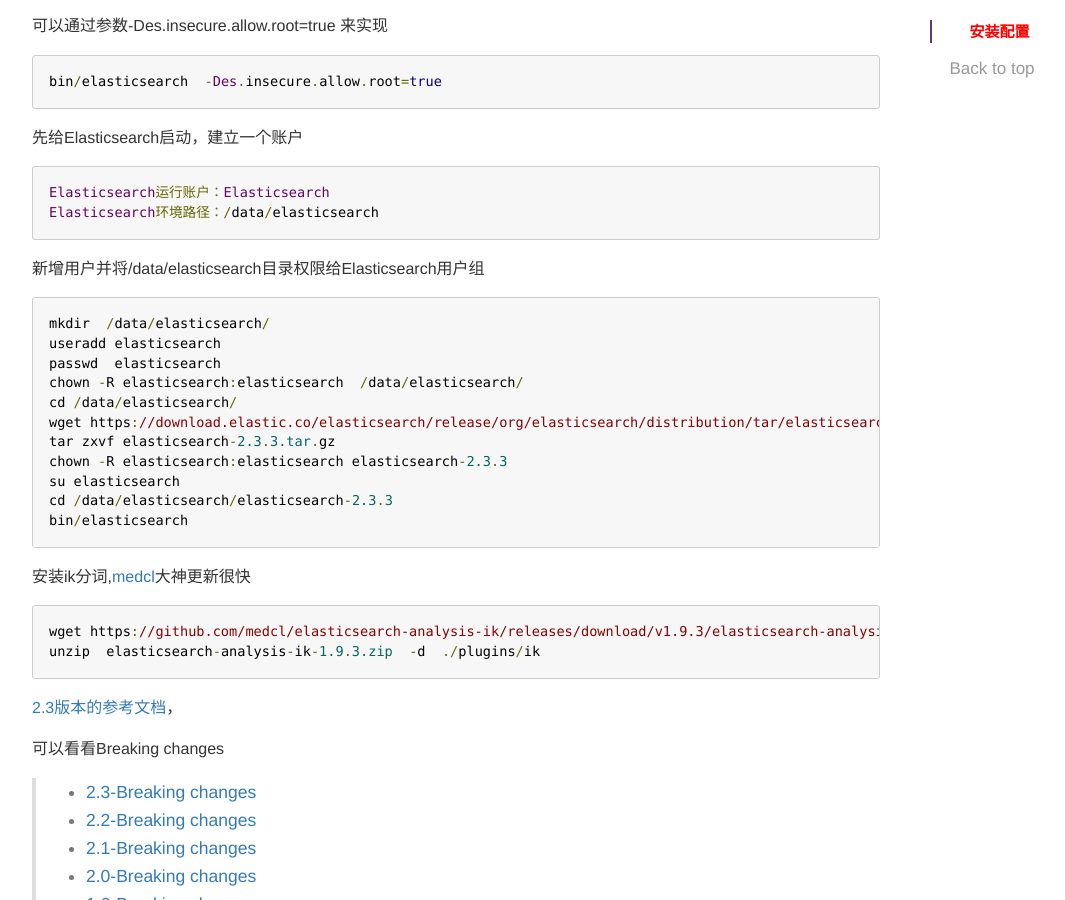
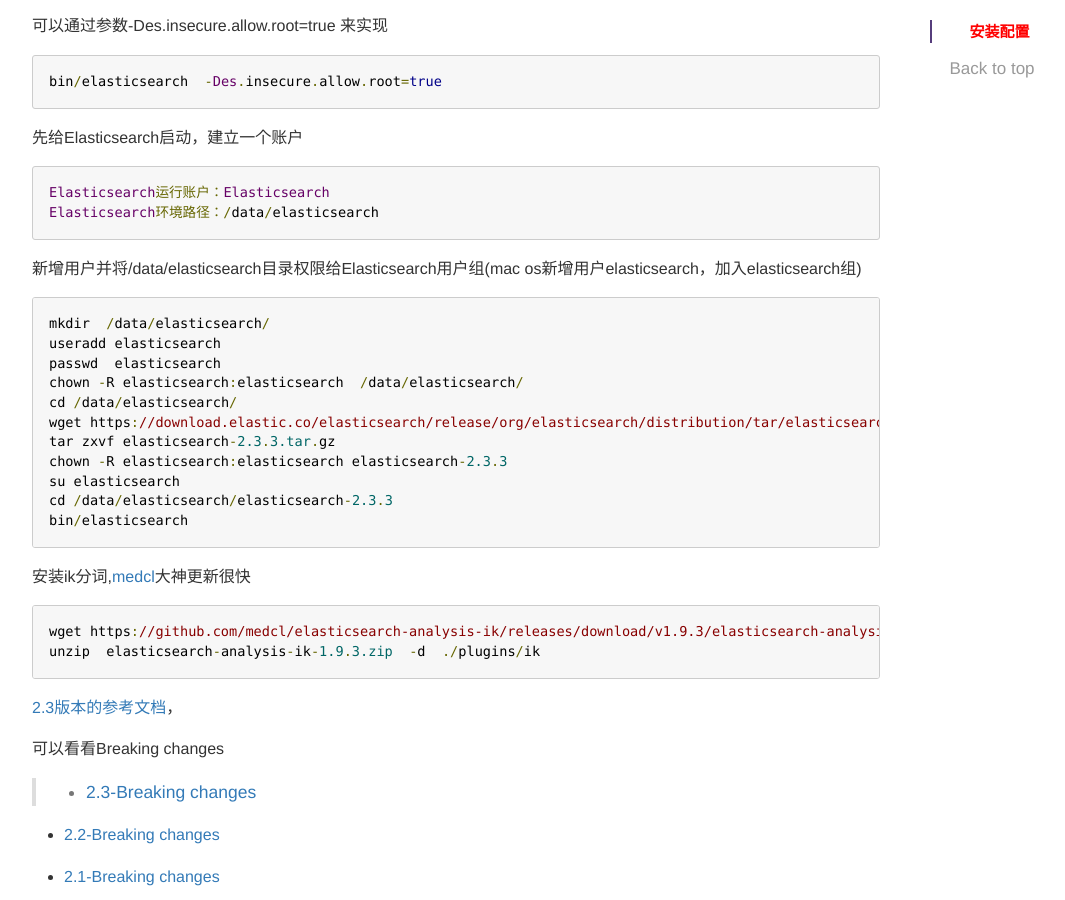
Before and after one commit to luyee/2pc.github.io, a Jekyll site: the page built from _posts/Search/2015-09-17-Elasticsearch.md, in a window 1280 px wide and 900 px high, scrolled down 557 px. Shown: the whole window, without its empty margins (38-1103 px from the left). Built offline with Jekyll 4.4.1, drawn with Linux system fonts in a browser that asks for light colours; comment, search, counter and statistics services are not loaded.

Commit message:
Update 2015-09-17-Elasticsearch.md

````diff
--- a/_posts/Search/2015-09-17-Elasticsearch.md
+++ b/_posts/Search/2015-09-17-Elasticsearch.md
@@ -36,7 +36,7 @@ Elasticsearch运行账户：Elasticsearch
 Elasticsearch环境路径：/data/elasticsearch
 ```
 
-新增用户并将/data/elasticsearch目录权限给Elasticsearch用户组
+新增用户并将/data/elasticsearch目录权限给Elasticsearch用户组(mac os新增用户elasticsearch，加入elasticsearch组)
 
 ```
 mkdir  /data/elasticsearch/
@@ -63,11 +63,17 @@ unzip  elasticsearch-analysis-ik-1.9.3.zip  -d  ./plugins/ik
 可以看看Breaking changes
 >
 * [2.3-Breaking changes](https://www.elastic.co/guide/en/elasticsearch/reference/2.3/breaking-changes-2.3.html)
+
 * [2.2-Breaking changes](https://www.elastic.co/guide/en/elasticsearch/reference/2.3/breaking-changes-2.2.html)
+
 * [2.1-Breaking changes](https://www.elastic.co/guide/en/elasticsearch/reference/2.3/breaking-changes-2.1.html)
+
 * [2.0-Breaking changes](https://www.elastic.co/guide/en/elasticsearch/reference/2.3/breaking-changes-2.0.html)
+
 * [1.6-Breaking changes](https://www.elastic.co/guide/en/elasticsearch/reference/2.3/breaking-changes-1.6.html)
+
 * [1.4-Breaking changes](https://www.elastic.co/guide/en/elasticsearch/reference/2.3/breaking-changes-1.4.html)
+
 * [1.0-Breaking changes](https://www.elastic.co/guide/en/elasticsearch/reference/2.3/breaking-changes-1.0.html)
 
 参考
````
